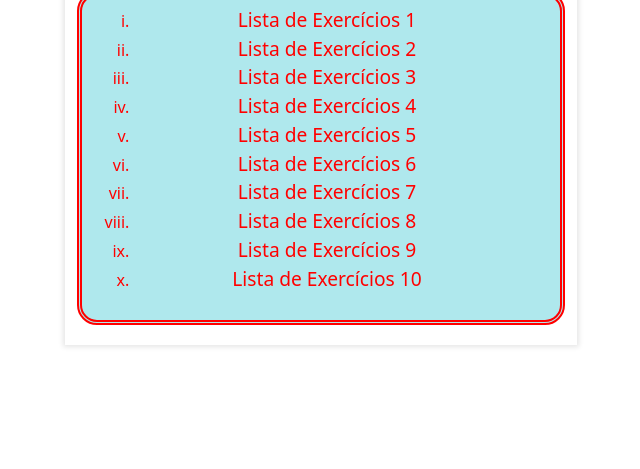
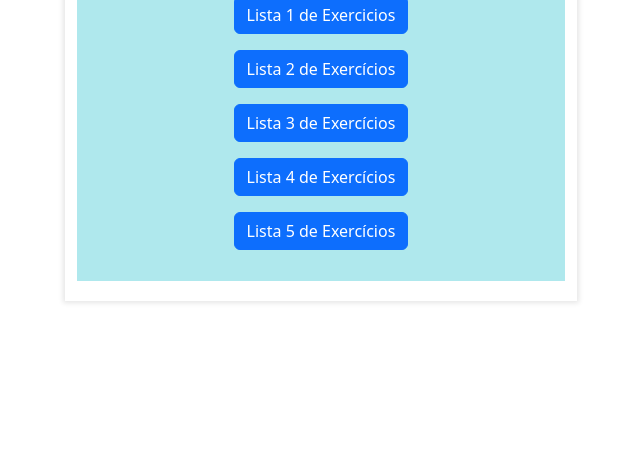
Before and after one commit to elandeol1969/listas_exercicios_obmep, a plain HTML site: page index.html in a window 1280 px wide. Shown: the part 331-800 px from the top of the page, without its empty margins (319-959 px from the left). Drawn offline with nearby package versions, Linux system fonts and the light colour scheme.

Commit message:
Versão 1.5 de janeiro de 2024

```diff
--- a/index.html
+++ b/index.html
@@ -16,18 +16,11 @@
       <h1 id="cabecalho">Lista de Exercícios OBMEP</h1>
       <h2>Rafaela (4º ano EF em 2023)</h2>
       <div id="menu-inicial">
-        <ul>
-          <li class="listaInicial"><a href="lista1.html"><p class="txtlst"> Lista de Exercícios 1</p></a></li>
-          <li class="listaInicial"><a href="lista2.html"><p class="txtlst"> Lista de Exercícios 2</p></a></li>
-          <li class="listaInicial"><a href="lista3.html"><p class="txtlst"> Lista de Exercícios 3</p></a></li>
-          <li class="listaInicial"><a href="lista4.html"><p class="txtlst"> Lista de Exercícios 4</p></a></li>
-          <li class="listaInicial"><a href="#"><p class="txtlst"> Lista de Exercícios 5</p></a></li>
-          <li class="listaInicial"><a href="#"><p class="txtlst"> Lista de Exercícios 6</p></a></li>
-          <li class="listaInicial"><a href="#"><p class="txtlst"> Lista de Exercícios 7</p></a></li>
-          <li class="listaInicial"><a href="#"><p class="txtlst"> Lista de Exercícios 8</p></a></li>
-          <li class="listaInicial"><a href="#"><p class="txtlst"> Lista de Exercícios 9</p></a></li>
-          <li class="listaInicial"><a href="#"><p class="txtlst"> Lista de Exercícios 10</p></a></li>
-        </ul>
+        <p><button type="button" class="btn btn-primary"><a href="lista1.html">Lista 1 de Exercicios</a></button></p>
+        <p><button type="button" class="btn btn-primary"><a href="lista2.html">Lista 2 de Exercícios</a></button></p>
+        <p><button type="button" class="btn btn-primary"><a href="lista3.html">Lista 3 de Exercícios</a></button></p>
+        <p><button type="button" class="btn btn-primary"><a href="lista4.html">Lista 4 de Exercícios</a></button></p>
+        <p><button type="button" class="btn btn-primary"><a href="#">Lista 5 de Exercícios</a></button></p>
       </div>
     </div>
   </main>
--- a/styles.css
+++ b/styles.css
@@ -21,7 +21,7 @@ main {
 }
 
 #cabecalho {
-  margin-top: 75px;
+  margin-top: 15px;
 }
 
 .container {
@@ -66,10 +66,9 @@ main {
 
 #menu-inicial {
   background-color: #afe8ed;
-  border-width: 5px;
-  border-style: double;
-  border-color: #ff0000;
-  border-radius: 20px
+  margin-top: 15px;
+  padding: 15px;
+
 }
 
 #score,
```
